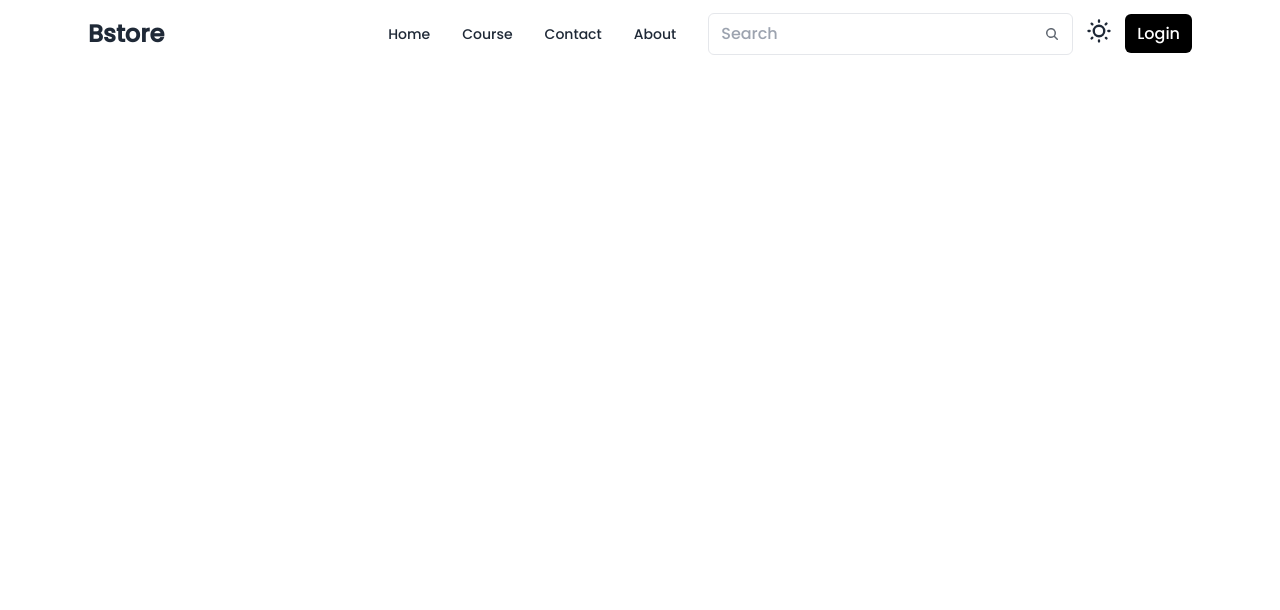
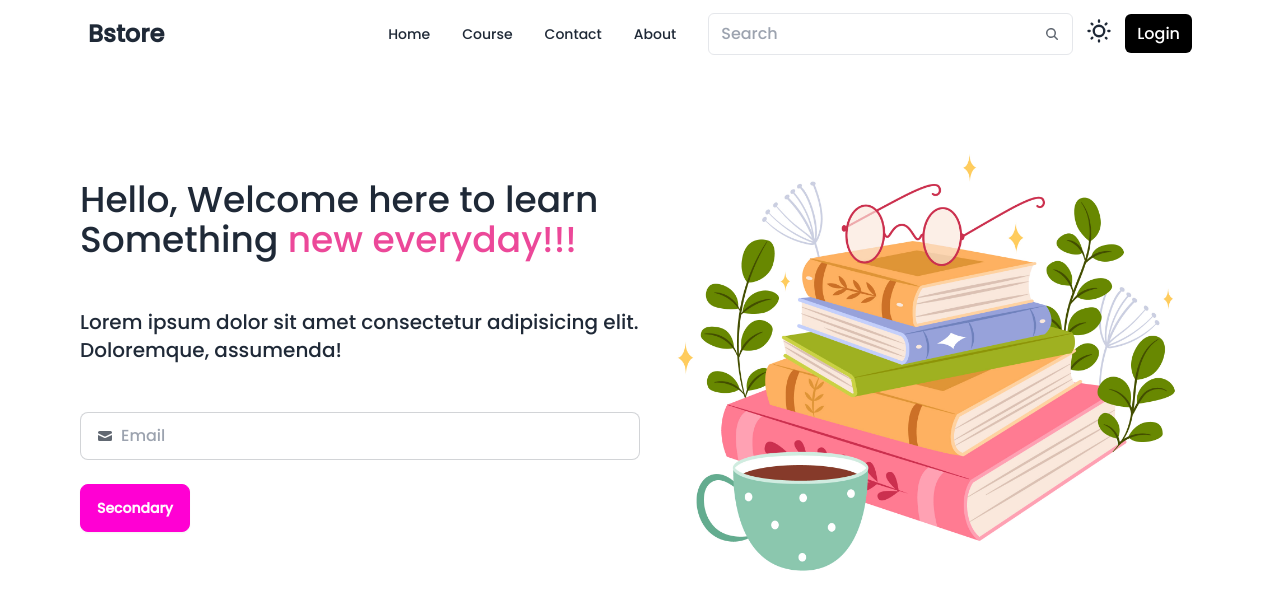
Before and after one commit to kaflebiplob/MERN, a React (Vite) app in the folder frontend/: page / in a window 1280 px wide. Shown: the top 610 px of the page. Built offline with nearby package versions, Linux system fonts and the light colour scheme.

Commit message:
Frontend inprogress

```diff
--- a/frontend/src/App.jsx
+++ b/frontend/src/App.jsx
@@ -1,9 +1,11 @@
+import Banner from "./components/Banner";
 import Navbar from "./components/Navbar";
 
 export default function App() {
   return (
    <>
    <Navbar/>
+   <Banner/>
    </>
   )
 }
--- /dev/null
+++ b/frontend/src/components/Banner.jsx
@@ -0,0 +1,41 @@
+import React from "react";
+import banner from "../../public/banner.jpg";
+
+const Banner = () => {
+  return (
+    <>
+      <div className="max-w-screen-2xl container mx-auto md:px-20 px-4 flex flex-col md:flex-row">
+        <div className="w-full md:w-1/2 mt-12 md:mt-28 order-2 md:order-1">
+          <div className="space-y-12">
+            <h1 className="text-4xl text-bold">
+              Hello, Welcome here to learn Something{" "}
+              <span className="text-pink-500">new everyday!!!</span>{" "}
+            </h1>
+            <p className="text-sm md:text-xl">
+              {" "}
+              Lorem ipsum dolor sit amet consectetur adipisicing elit.
+              Doloremque, assumenda!
+            </p>
+            <label className="input input-bordered flex items-center gap-2">
+              <svg
+                xmlns="http://www.w3.org/2000/svg"
+                viewBox="0 0 16 16"
+                fill="currentColor"
+                className="h-4 w-4 opacity-70"
+              >
+                <path d="M2.5 3A1.5 1.5 0 0 0 1 4.5v.793c.026.009.051.02.076.032L7.674 8.51c.206.1.446.1.652 0l6.598-3.185A.755.755 0 0 1 15 5.293V4.5A1.5 1.5 0 0 0 13.5 3h-11Z" />
+                <path d="M15 6.954 8.978 9.86a2.25 2.25 0 0 1-1.956 0L1 6.954V11.5A1.5 1.5 0 0 0 2.5 13h11a1.5 1.5 0 0 0 1.5-1.5V6.954Z" />
+              </svg>
+              <input type="text" className="grow" placeholder="Email" />
+            </label>
+          </div>
+          <button className="btn btn-secondary mt-6">Secondary</button>
+        </div>
+        <div className="w-full md:w-1/2 order-1">
+          <img src={banner} className=" w-88 h-88 md:w-92 h-92" alt="" />
+        </div>
+      </div>
+    </>
+  );
+};
+export default Banner;
```
Also changed, not shown: frontend/public/banner.jpg (added).
